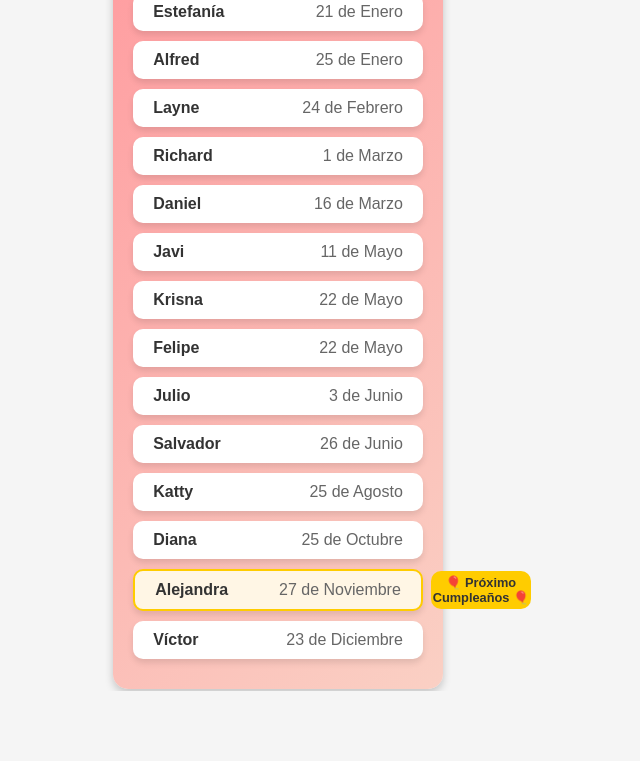
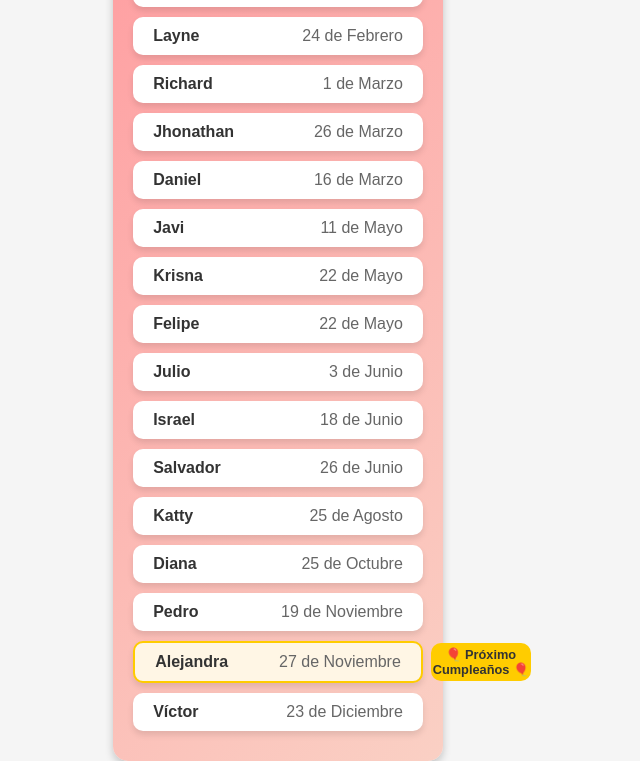
Before and after one commit to felipeosiris/cumplea-os, a plain HTML site: page index.html in a window 1280 px wide. Shown: the part 109-870 px from the top of the page, without its empty margins (362-1002 px from the left). Before the commit the page ends 800 px from the top, so only its background shows below. Drawn offline with Linux system fonts and the light colour scheme.

Commit message:
Update index.html

```diff
--- a/index.html
+++ b/index.html
@@ -106,6 +106,10 @@
             <span class="name">Richard</span>
             <span class="date">1 de Marzo</span>
         </div>
+        <div class="birthday" data-birthday="03-26">
+            <span class="name">Jhonathan</span>
+            <span class="date">26 de Marzo</span>
+        </div>
         <div class="birthday" data-birthday="03-16">
             <span class="name">Daniel</span>
             <span class="date">16 de Marzo</span>
@@ -126,6 +130,10 @@
             <span class="name">Julio</span>
             <span class="date">3 de Junio</span>
         </div>
+        <div class="birthday" data-birthday="06-18">
+            <span class="name">Israel</span>
+            <span class="date">18 de Junio</span>
+        </div>
         <div class="birthday" data-birthday="06-26">
             <span class="name">Salvador</span>
             <span class="date">26 de Junio</span>
@@ -137,6 +145,10 @@
         <div class="birthday" data-birthday="10-25">
             <span class="name">Diana</span>
             <span class="date">25 de Octubre</span>
+        </div>
+        <div class="birthday" data-birthday="11-19">
+            <span class="name">Pedro</span>
+            <span class="date">19 de Noviembre</span>
         </div>
         <div class="birthday" data-birthday="11-27">
             <span class="name">Alejandra</span>
```
